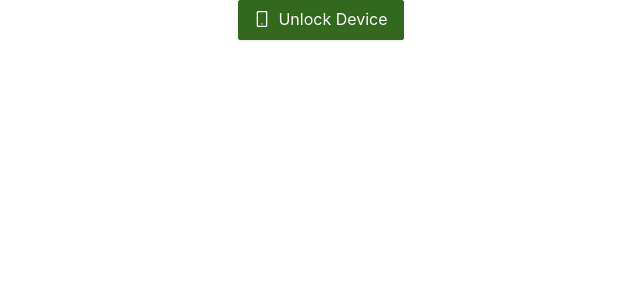
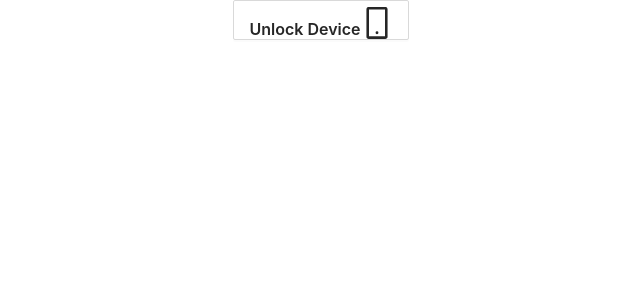
Before and after one commit to dyram/modal-from-config, a React (Create React App) app: page / in a window 1280 px wide. Shown: the top 300 px of the page, without its empty margins (319-959 px from the left). Built offline with nearby package versions, Linux system fonts and the light colour scheme.

Commit message:
Consistency in alert message fixed

```diff
--- a/src/components/UnlockModal.js
+++ b/src/components/UnlockModal.js
@@ -1,5 +1,5 @@
 import React, { useState, useEffect } from "react";
-import { Button, Modal, Typography, Alert, Select } from "antd";
+import { Button, Modal, Typography, Alert, Select, Row, Col } from "antd";
 import * as AntIcons from "@ant-design/icons";
 import { MessageBus } from "../MessageBus.js";
 import { getComponentForProps } from "../Helper";
@@ -57,13 +57,12 @@ export default function UnlockDeviceModal({ config }) {
 
   const getButton = (type) => {
     let buttonNeeded = buttons.filter((obj) => obj.identifier === type);
-    console.log(type, getComponentForProps("ButtonComponent", buttonNeeded[0]));
     return getComponentForProps("ButtonComponent", buttonNeeded[0]);
   };
 
   const getIcon = (iconName) => {
     const IconSelected = AntIcons[iconName];
-    return <IconSelected />;
+    return <IconSelected style={{ fontSize: "xx-large" }} />;
   };
 
   useEffect(() => {
@@ -86,10 +85,18 @@ export default function UnlockDeviceModal({ config }) {
 
   return (
     <>
-      <Button type="primary" size={size} onClick={openModal}>
-        {getIcon(triggerIcon)}
-        {triggerText}
+      <Button
+        className="trigger-button"
+        type="ghost"
+        size={size}
+        onClick={openModal}
+      >
+        <Text strong>
+          {triggerText}
+          {getIcon(triggerIcon)}
+        </Text>
       </Button>
+
       <Modal
         title={<Title level={5}>{modalTitle}</Title>}
         visible={visible}
@@ -111,6 +118,8 @@ export default function UnlockDeviceModal({ config }) {
         {data.length > 0 && hasIntermediary && (
           <Select
             onChange={(e) => {
+              setIntermediaryDone(false);
+              setIntermediaryError(false);
               setSelectedData(e);
             }}
             placeholder="Select a phone number"
--- a/src/config/dashboards.json
+++ b/src/config/dashboards.json
@@ -17,8 +17,8 @@
         },
         "doneEvent": "UNLOCK.DONE",
         "doneSuccessMessage": "Instructions on how to change your sim has been sent to your registered number",
-        "modalTitle": "Unlock Device",
-        "modalText": "Are you sure you want to send a code to unlock your device?",
+        "modalTitle": "Unlock SIM",
+        "modalText": "Are you sure you want to send a code to unlock your SIM?",
         "maskClosable": false,
         "okText": "Done",
         "buttons": [
--- a/src/styles.less
+++ b/src/styles.less
@@ -1,3 +1,7 @@
 .App {
   text-align: center;
 }
+
+.trigger-button {
+  align-content: center;
+}
```
